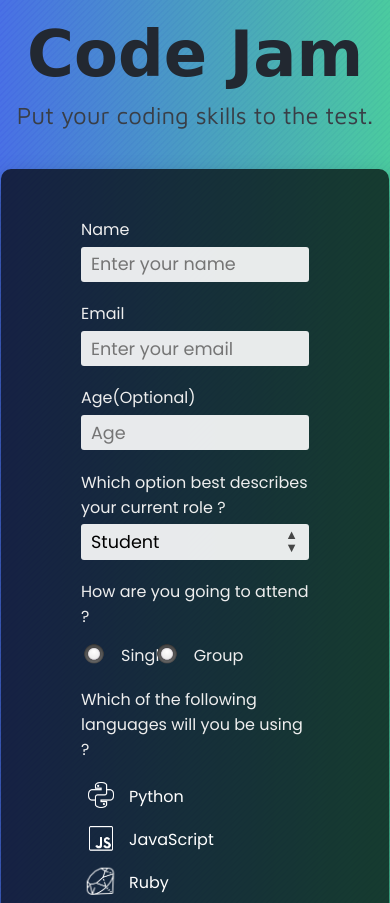
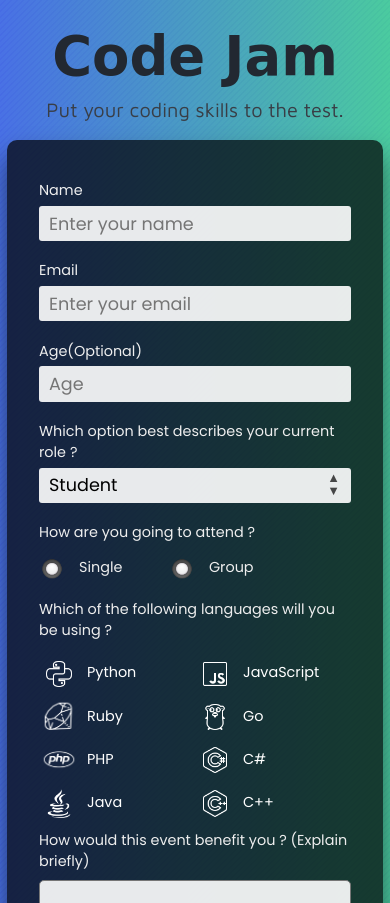
Before and after one commit to SrikarKSV/CodeJam-form, a plain HTML site: page index.html in a window 390 px wide. Shown: the top 903 px of the page. Drawn offline with Linux system fonts and the light colour scheme; a web font is replaced by a local one.

Commit message:
Added media queries and made the page responsive📱.

```diff
--- a/style.css
+++ b/style.css
@@ -26,7 +26,6 @@
 }
 /************************************** Header **************************************/
 header {
-	margin: auto;
 	text-align: center;
 	height: 8rem;
 	display: flex;
@@ -60,10 +59,6 @@ header {
 	box-shadow: 0 15px 25px rgba(0, 0, 0, 0.5);
 	color: #eeeeee;
 	font-family: 'Poppins', sans-serif;
-}
-
-.form .input-box {
-	position: relative;
 }
 
 label {
@@ -142,6 +137,7 @@ label[for='group'] {
 	background-size: 1.6rem;
 	cursor: pointer;
 	transition: 0.3s ease-out;
+	transition-property: color, filter, font-weight, background, background-size, background-position;
 	width: 30%;
 	height: 1.5rem;
 }
@@ -293,7 +289,7 @@ label.cplus {
 #submit {
 	display: block;
 	border: none;
-	width: 25%;
+	width: 6rem;
 	height: 2.2rem;
 	font-family: 'Poppins', sans-serif;
 	font-size: 1.05rem;
@@ -330,3 +326,57 @@ label.cplus {
 #submit:hover:before {
 	transform: translate(0);
 }
+
+@media screen and (max-width: 700px) {
+	#title {
+		font-size: 3.8rem;
+	}
+	#description {
+		font-size: 1.3rem;
+	}
+	.form {
+		max-width: 35rem;
+		padding: 3rem 3.2rem 1.8rem;
+	}
+}
+
+@media screen and (max-width: 590px) {
+	.form {
+		max-width: 30rem;
+	}
+}
+
+@media screen and (max-width: 500px) {
+	header {
+		margin: 0.5rem auto 1rem;
+	}
+	#title {
+		font-size: 3.4rem;
+	}
+	#description {
+		font-size: 1.25rem;
+	}
+	.form {
+		max-width: 26rem;
+	}
+	label[for='group'] {
+		margin-left: 2rem;
+	}
+}
+
+@media screen and (max-width: 440px) {
+	header {
+		margin: 0.5rem auto 0.2rem;
+	}
+	.form {
+		max-width: 23.5rem;
+		padding: 2.5rem 2rem 1.8rem;
+	}
+	label,
+	p {
+		font-size: 0.9rem;
+	}
+	label[for='group'] {
+		margin-left: 2rem;
+	}
+}
```
